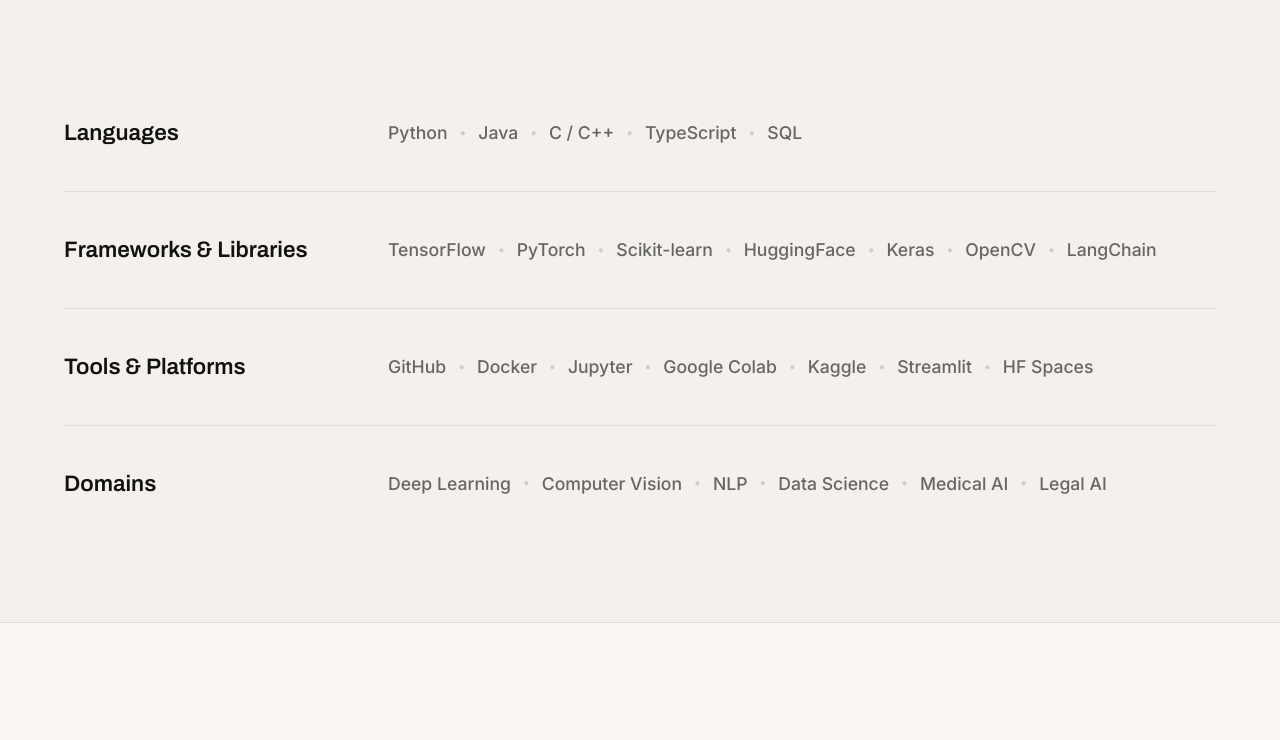
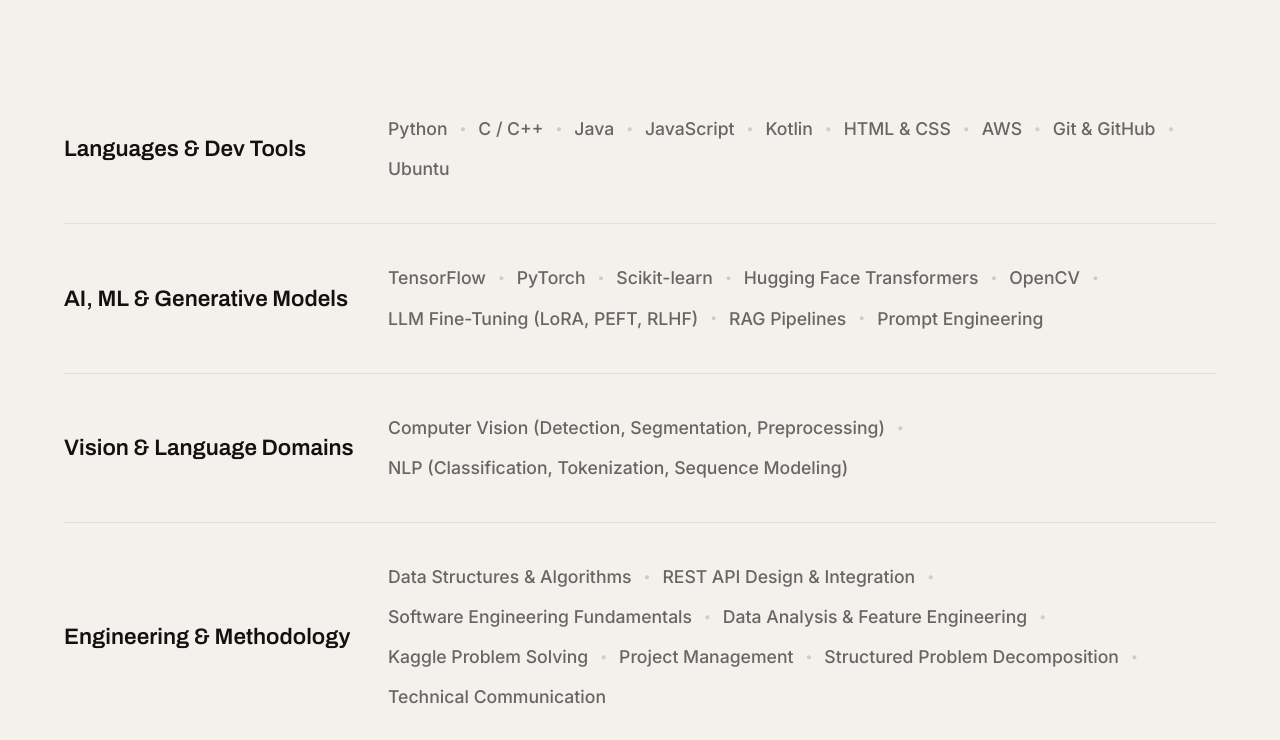
Before and after one commit to HritikGodara/Portfolio, a plain HTML site: page index.html in a window 1280 px wide. Shown: the part 2210-2950 px from the top of the page. Drawn offline with nearby package versions, Linux system fonts and the light colour scheme.

Commit message:
added_portrait_img

```diff
--- a/index.html
+++ b/index.html
@@ -119,48 +119,50 @@
         <div class="container">
             <div class="skills-rows">
                 <div class="skills-row reveal">
-                    <h3 class="skills-row-title">Languages</h3>
+                    <h3 class="skills-row-title">Languages & Dev Tools</h3>
                     <div class="skills-row-tags">
                         <span>Python</span><span class="tag-dot">&bull;</span>
+                        <span>C / C++</span><span class="tag-dot">&bull;</span>
                         <span>Java</span><span class="tag-dot">&bull;</span>
-                        <span>C / C++</span><span class="tag-dot">&bull;</span>
-                        <span>TypeScript</span><span class="tag-dot">&bull;</span>
-                        <span>SQL</span>
+                        <span>JavaScript</span><span class="tag-dot">&bull;</span>
+                        <span>Kotlin</span><span class="tag-dot">&bull;</span>
+                        <span>HTML & CSS</span><span class="tag-dot">&bull;</span>
+                        <span>AWS</span><span class="tag-dot">&bull;</span>
+                        <span>Git & GitHub</span><span class="tag-dot">&bull;</span>
+                        <span>Ubuntu</span>
                     </div>
                 </div>
                 <div class="skills-row reveal">
-                    <h3 class="skills-row-title">Frameworks & Libraries</h3>
+                    <h3 class="skills-row-title">AI, ML & Generative Models</h3>
                     <div class="skills-row-tags">
                         <span>TensorFlow</span><span class="tag-dot">&bull;</span>
                         <span>PyTorch</span><span class="tag-dot">&bull;</span>
                         <span>Scikit-learn</span><span class="tag-dot">&bull;</span>
-                        <span>HuggingFace</span><span class="tag-dot">&bull;</span>
-                        <span>Keras</span><span class="tag-dot">&bull;</span>
+                        <span>Hugging Face Transformers</span><span class="tag-dot">&bull;</span>
                         <span>OpenCV</span><span class="tag-dot">&bull;</span>
-                        <span>LangChain</span>
+                        <span>LLM Fine-Tuning (LoRA, PEFT, RLHF)</span><span class="tag-dot">&bull;</span>
+                        <span>RAG Pipelines</span><span class="tag-dot">&bull;</span>
+                        <span>Prompt Engineering</span>
                     </div>
                 </div>
                 <div class="skills-row reveal">
-                    <h3 class="skills-row-title">Tools & Platforms</h3>
+                    <h3 class="skills-row-title">Vision & Language Domains</h3>
                     <div class="skills-row-tags">
-                        <span>GitHub</span><span class="tag-dot">&bull;</span>
-                        <span>Docker</span><span class="tag-dot">&bull;</span>
-                        <span>Jupyter</span><span class="tag-dot">&bull;</span>
-                        <span>Google Colab</span><span class="tag-dot">&bull;</span>
-                        <span>Kaggle</span><span class="tag-dot">&bull;</span>
-                        <span>Streamlit</span><span class="tag-dot">&bull;</span>
-                        <span>HF Spaces</span>
+                        <span>Computer Vision (Detection, Segmentation, Preprocessing)</span><span class="tag-dot">&bull;</span>
+                        <span>NLP (Classification, Tokenization, Sequence Modeling)</span>
                     </div>
                 </div>
                 <div class="skills-row reveal">
-                    <h3 class="skills-row-title">Domains</h3>
+                    <h3 class="skills-row-title">Engineering & Methodology</h3>
                     <div class="skills-row-tags">
-                        <span>Deep Learning</span><span class="tag-dot">&bull;</span>
-                        <span>Computer Vision</span><span class="tag-dot">&bull;</span>
-                        <span>NLP</span><span class="tag-dot">&bull;</span>
-                        <span>Data Science</span><span class="tag-dot">&bull;</span>
-                        <span>Medical AI</span><span class="tag-dot">&bull;</span>
-                        <span>Legal AI</span>
+                        <span>Data Structures & Algorithms</span><span class="tag-dot">&bull;</span>
+                        <span>REST API Design & Integration</span><span class="tag-dot">&bull;</span>
+                        <span>Software Engineering Fundamentals</span><span class="tag-dot">&bull;</span>
+                        <span>Data Analysis & Feature Engineering</span><span class="tag-dot">&bull;</span>
+                        <span>Kaggle Problem Solving</span><span class="tag-dot">&bull;</span>
+                        <span>Project Management</span><span class="tag-dot">&bull;</span>
+                        <span>Structured Problem Decomposition</span><span class="tag-dot">&bull;</span>
+                        <span>Technical Communication</span>
                     </div>
                 </div>
             </div>
```
